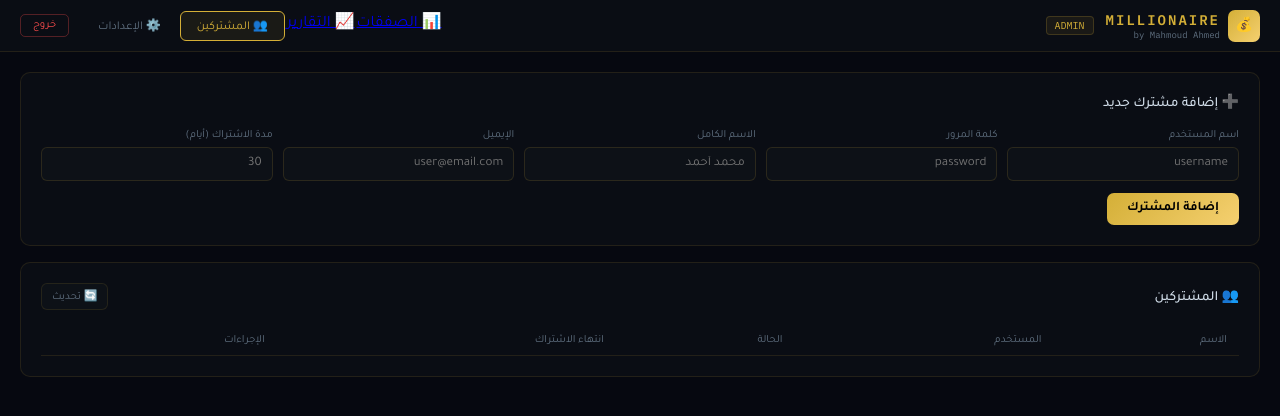
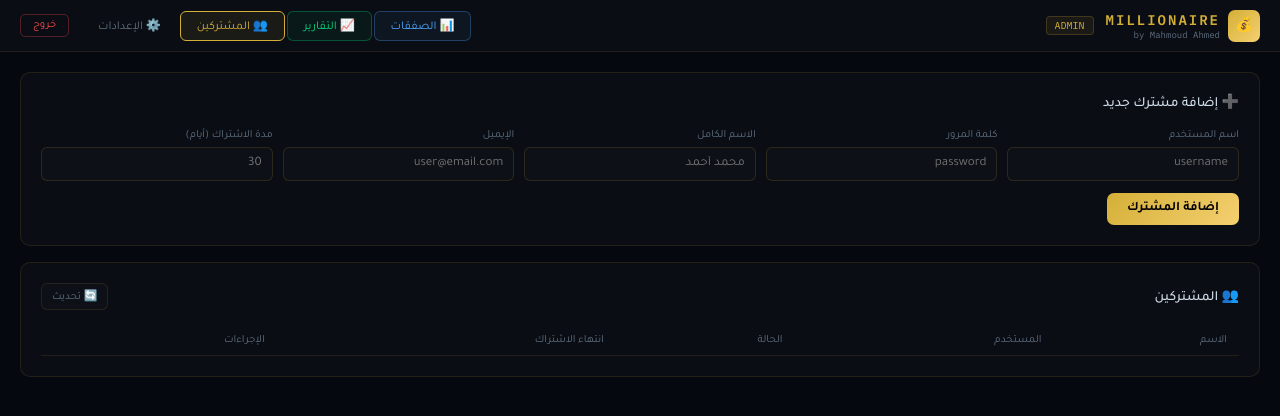
Before and after one commit to accmahmoud636-wq/sigma-signals, a website: page public/admin.html in a window 1280 px wide. Drawn offline with Linux system fonts and the light colour scheme; no server answers; sample sign-in values are in the browser's storage.

Commit message:
Update admin.html

```diff
--- a/public/admin.html
+++ b/public/admin.html
@@ -128,8 +128,8 @@ tr:hover td{background:rgba(212,175,55,.02)}
   </div>
   <span class="admin-badge">ADMIN</span>
   <div class="nav-tabs">
-    <a href="/" class="nav-btn">📊 الصفقات</a>
-    <a href="/reports.html" class="nav-btn">📈 التقارير</a>
+    <a href="/" class="nav-tab" style="text-decoration:none;color:var(--blue);border-color:rgba(77,166,255,.3);background:rgba(77,166,255,.06)">📊 الصفقات</a>
+    <a href="/reports.html" class="nav-tab" style="text-decoration:none;color:var(--green);border-color:rgba(0,217,126,.3);background:rgba(0,217,126,.06)">📈 التقارير</a>
     <button class="nav-tab active" onclick="showPage('users',this)">👥 المشتركين</button>
     <button class="nav-tab" onclick="showPage('settings',this)">⚙️ الإعدادات</button>
   </div>
```
